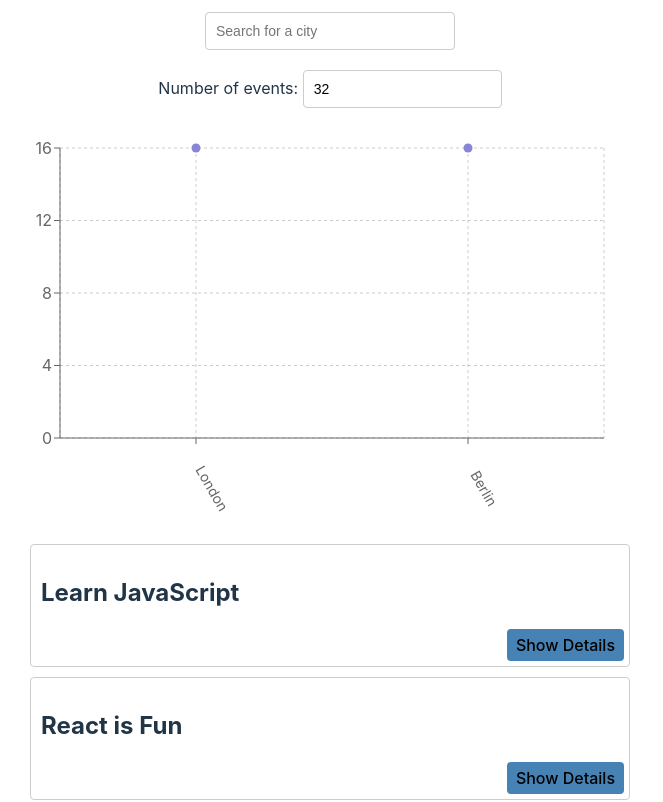
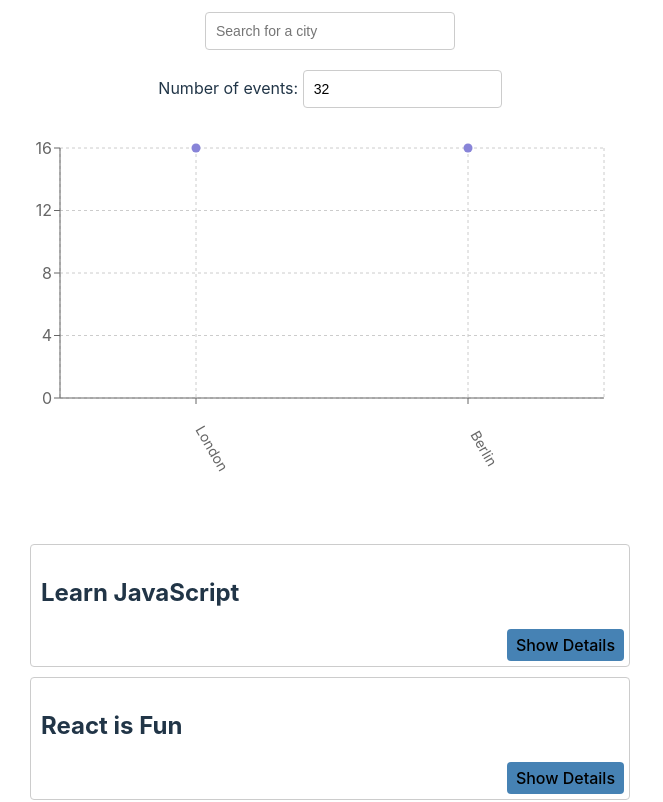
Before and after one commit to Lo3z/meet, a React (Vite) app: page / in a window 1280 px wide. Shown: the top 802 px of the page, without its empty margins (0-663 px from the left). Built offline with nearby package versions, Linux system fonts and the light colour scheme; what atatus-spa would draw is missing.

Commit message:
Adjustment to chart visiblity

```diff
--- a/src/components/CityEventsChart.jsx
+++ b/src/components/CityEventsChart.jsx
@@ -34,7 +34,7 @@ const CityEventsChart = ({allLocations, events}) => {
         margin={{
           top: 20,
           right: 20,
-          bottom: 60,
+          bottom: 100,
           left: -30
         }}
       >
```
